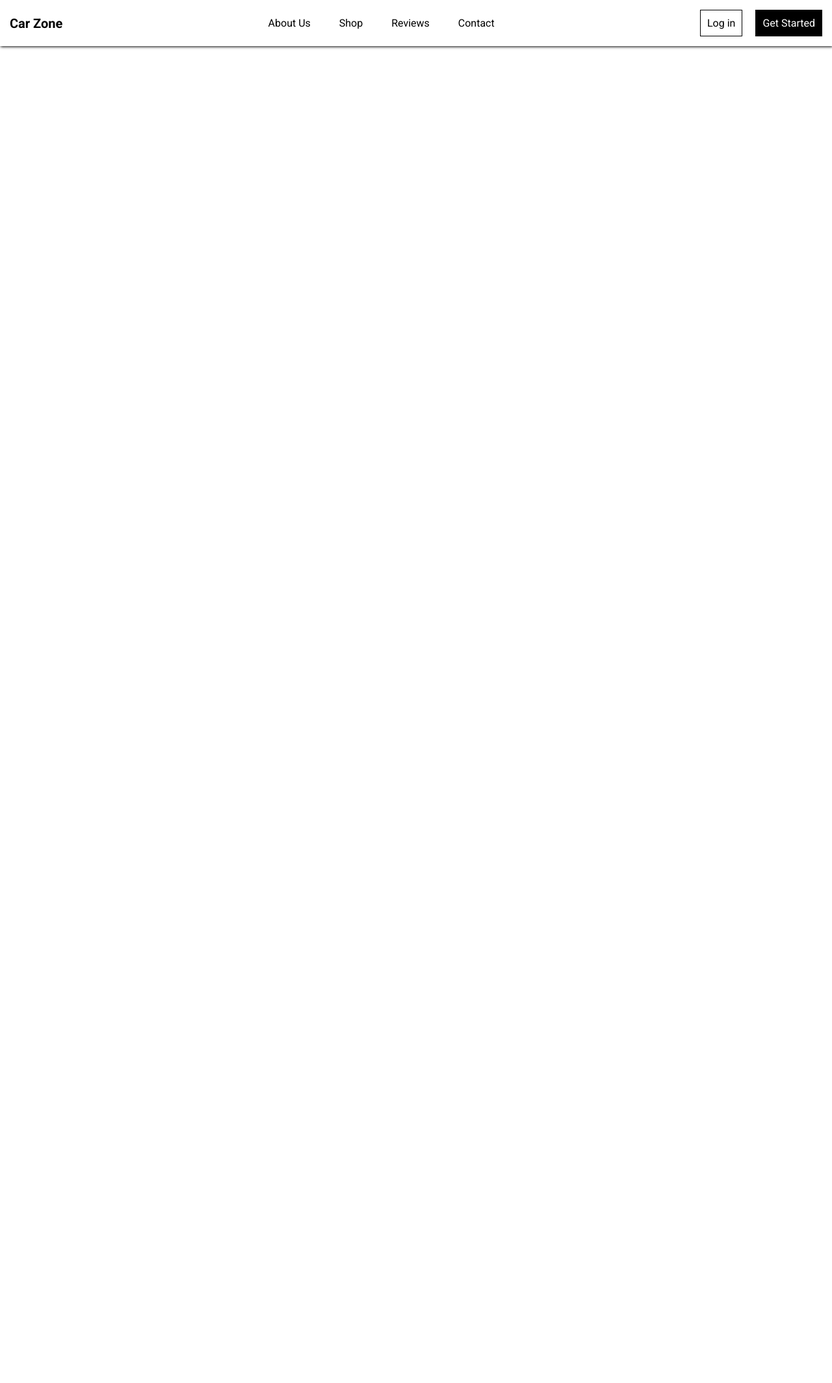
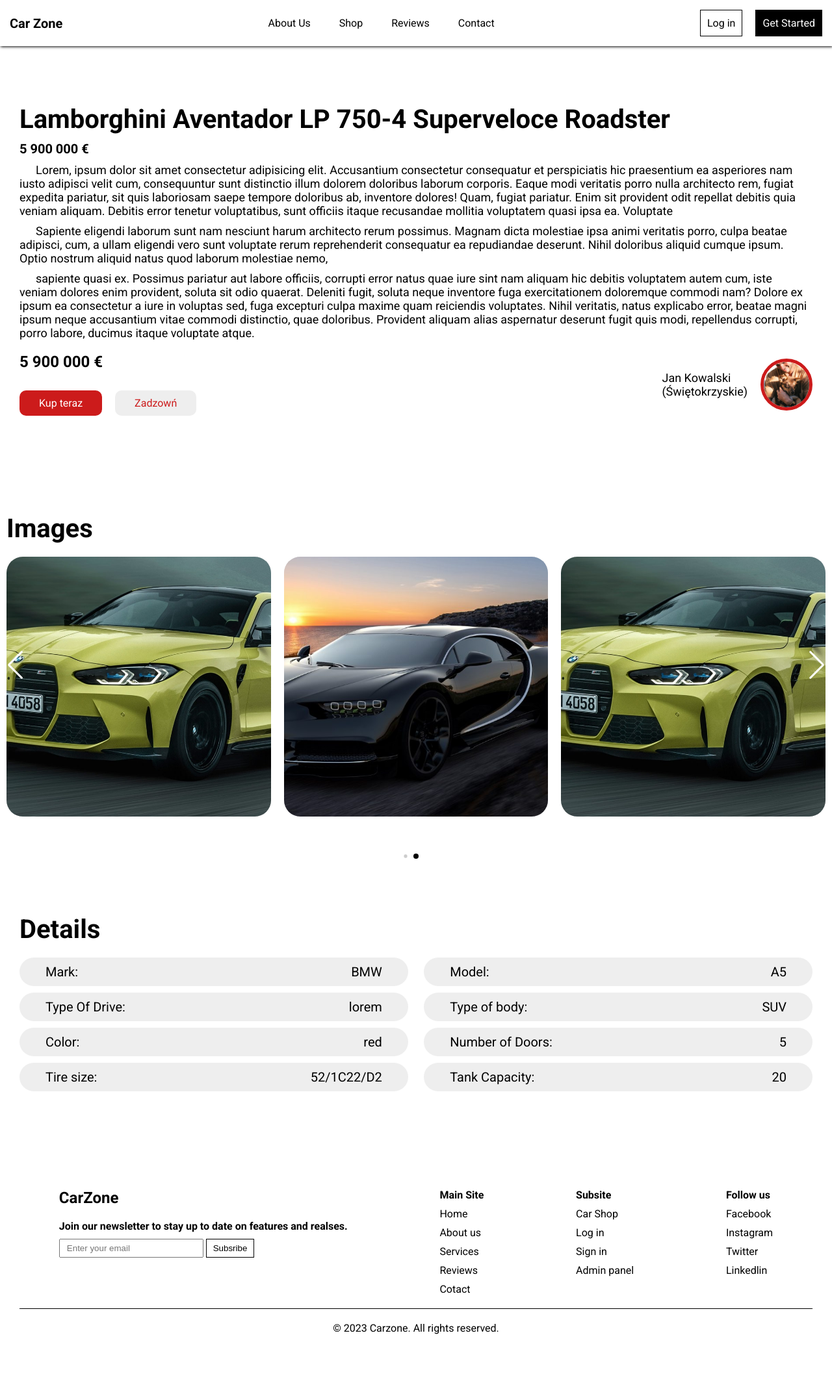
Before and after one commit to MaciejMi/CarZone, a PHP site: page /site/car.html in a window 1280 px wide. Shown: the whole page at 65% size. Before the commit the page ends 75 px from the top, so only its background shows below. Run offline with PHP 8.4, Linux system fonts and the light colour scheme.

Commit message:
add car site

```diff
--- a/css/style.css
+++ b/css/style.css
@@ -547,6 +547,75 @@
   color: #fff;
 }
 
+.car {
+  padding-top: 16rem;
+}
+.car .info {
+  display: flex;
+  align-items: center;
+  justify-content: space-between;
+  flex-wrap: wrap;
+  gap: 2rem;
+}
+.car .profile {
+  justify-content: flex-end;
+  display: flex;
+  align-items: center;
+  gap: 2rem;
+}
+.car .profile p {
+  font-size: 1.8rem;
+}
+.car .profile img {
+  border: 5px solid #cc1b1b;
+  border-radius: 50%;
+  width: 80px;
+  height: 80px;
+}
+.car .cost {
+  display: flex;
+  flex-direction: column;
+  gap: 3rem;
+}
+.car .cost div {
+  display: flex;
+  flex-direction: column;
+  gap: 2rem;
+}
+.car .cost a {
+  padding: 1rem 3rem;
+  background-color: #cc1b1b;
+  color: #fff;
+  border-radius: 10px;
+}
+.car .cost a:last-of-type {
+  background-color: #eee;
+  color: #cc1b1b;
+}
+.car .section__text-box {
+  gap: 1rem;
+  width: 100%;
+}
+.car .section__text-box p {
+  text-indent: 25px;
+}
+
+.details div {
+  display: flex;
+  justify-content: space-between;
+  gap: 1rem;
+  flex-wrap: wrap;
+}
+.details div p {
+  padding: 1rem 4rem;
+  display: flex;
+  width: 100%;
+  justify-content: space-between;
+  font-size: 1.8rem;
+  border-radius: 25px;
+  background-color: #eee;
+}
+
 @media (min-width: 576px) {
   .header__image .bg-shadow .text-content h1 {
     font-size: 4.5rem;
@@ -580,6 +649,18 @@
   }
   .shop-filter form div {
     width: 45%;
+  }
+  .car .cost {
+    display: flex;
+    flex-direction: column;
+    gap: 3rem;
+  }
+  .car .cost div {
+    flex-direction: row;
+  }
+  .details div p {
+    width: 49%;
+    font-size: 2rem;
   }
 }
 @media (min-width: 768px) {
--- a/js/main.js
+++ b/js/main.js
@@ -17,10 +17,10 @@
 	tankCapacityOutput.textContent = 'Tank Capacity: ' + tankCapacityInput.value + ' L';
 });
 minimumCostInput.addEventListener('input', () => {
-	minimumCostOutput.textContent = 'Minimum cost: ' + minimumCostInput.value + ' ' + '000' + '€';
+	minimumCostOutput.textContent = 'Minimum cost: ' + minimumCostInput.value + ' ' + '000' + ' €';
 });
 maximumCostInput.addEventListener('input', () => {
-	maximumCostOutput.textContent = 'Maximum cost: ' + maximumCostInput.value + ' ' + '000' + '€';
+	maximumCostOutput.textContent = 'Maximum cost: ' + maximumCostInput.value + ' ' + '000' + ' €';
 });
 
 const removeActiveHandler = () => {
--- a/scss/style.scss
+++ b/scss/style.scss
@@ -576,6 +576,77 @@
 	}
 }
 
+.car {
+	padding-top: 16rem;
+	.info {
+		display: flex;
+		align-items: center;
+		justify-content: space-between;
+		flex-wrap: wrap;
+		gap: 2rem;
+	}
+	.profile {
+		justify-content: flex-end;
+		display: flex;
+		align-items: center;
+		gap: 2rem;
+		p {
+			font-size: 1.8rem;
+		}
+		img {
+			border: 5px solid c.$red;
+			border-radius: 50%;
+			width: 80px;
+			height: 80px;
+		}
+	}
+	.cost {
+		display: flex;
+		flex-direction: column;
+		gap: 3rem;
+		div {
+			display: flex;
+			flex-direction: column;
+			gap: 2rem;
+		}
+		a {
+			padding: 1rem 3rem;
+			background-color: c.$red;
+			color: #fff;
+			border-radius: 10px;
+			&:last-of-type {
+				background-color: #eee;
+				color: c.$red;
+			}
+		}
+	}
+	.section__text-box {
+		gap: 1rem;
+		width: 100%;
+		p {
+			text-indent: 25px;
+		}
+	}
+}
+
+.details {
+	div {
+		display: flex;
+		justify-content: space-between;
+		gap: 1rem;
+		flex-wrap: wrap;
+		p {
+			padding: 1rem 4rem;
+			display: flex;
+			width: 100%;
+			justify-content: space-between;
+			font-size: 1.8rem;
+			border-radius: 25px;
+			background-color: #eee;
+		}
+	}
+}
+
 @media (min-width: 576px) {
 	.header {
 		&__image {
@@ -626,6 +697,24 @@
 
 			div {
 				width: 45%;
+			}
+		}
+	}
+	.car {
+		.cost {
+			display: flex;
+			flex-direction: column;
+			gap: 3rem;
+			div {
+				flex-direction: row;
+			}
+		}
+	}
+	.details {
+		div {
+			p {
+				width: 49%;
+				font-size: 2rem;
 			}
 		}
 	}
--- a/site/car.html
+++ b/site/car.html
@@ -18,6 +18,11 @@
     <link rel="preconnect" href="https://fonts.googleapis.com">
     <link rel="preconnect" href="https://fonts.gstatic.com" crossorigin>
     <link href="https://fonts.googleapis.com/css2?family=Roboto:wght@300;400;700&display=swap" rel="stylesheet">
+    <!-- Swiper scripts -->
+    <script src="../js/swiper-bundle.min.js" defer></script>
+    <script src="../js/swiper.js" defer></script>
+    <!-- Swiper CSS -->
+    <link rel="stylesheet" href="../css/swiper-bundle.min.css" />
     <!-- CSS -->
     <link rel="stylesheet" href="../css/style.css">
     <!-- Main script js -->
@@ -25,6 +30,7 @@
 </head>
 
 <body>
+
     <nav class="nav">
         <div class="wrapper">
             <a href="#" class="nav__title">Car Zone</a>
@@ -53,7 +59,125 @@
             <a href="#" class="nav__item nav__button">Get Started</a>
         </div>
     </nav>
-
+    <main class="main">
+        <section class="section car">
+            <div class="section__text-box">
+                <h1 class="section__header">Lamborghini Aventador LP 750-4 Superveloce Roadster
+                </h1>
+                <h2 class="section__title">5 900 000 €</h2>
+                <p class="section__description">
+                    Lorem, ipsum dolor sit amet consectetur adipisicing elit. Accusantium consectetur consequatur et
+                    perspiciatis hic praesentium ea asperiores nam iusto adipisci velit cum, consequuntur sunt
+                    distinctio illum dolorem doloribus laborum corporis. Eaque modi veritatis porro nulla architecto
+                    rem, fugiat expedita pariatur, sit quis laboriosam saepe tempore doloribus ab, inventore dolores!
+                    Quam, fugiat pariatur. Enim sit provident odit repellat debitis quia veniam aliquam. Debitis error
+                    tenetur voluptatibus, sunt officiis itaque recusandae mollitia voluptatem quasi ipsa ea.
+                    Voluptate
+                </p>
+                <p class="section__description">
+                    Sapiente eligendi laborum sunt nam nesciunt harum
+                    architecto rerum possimus. Magnam dicta molestiae ipsa animi veritatis porro, culpa beatae adipisci,
+                    cum, a ullam eligendi vero sunt voluptate rerum reprehenderit consequatur ea repudiandae deserunt.
+                    Nihil doloribus aliquid cumque ipsum. Optio nostrum aliquid natus quod laborum molestiae nemo,</p>
+                <p class="section__description">
+                    sapiente quasi ex. Possimus pariatur aut labore officiis, corrupti
+                    error natus quae iure sint nam
+                    aliquam hic debitis voluptatem autem cum, iste veniam dolores enim provident, soluta sit odio
+                    quaerat. Deleniti fugit, soluta neque inventore fuga exercitationem doloremque commodi nam? Dolore
+                    ex ipsum ea consectetur a iure in voluptas sed, fuga excepturi culpa maxime quam reiciendis
+                    voluptates. Nihil veritatis, natus explicabo error, beatae magni ipsum neque accusantium vitae
+                    commodi distinctio, quae doloribus. Provident aliquam alias aspernatur deserunt fugit quis modi,
+                    repellendus corrupti, porro labore, ducimus itaque voluptate atque.
+                </p>
+            </div>
+            <div class="info">
+                <div class="cost">
+                    <h2>5 900 000 €</h2>
+                    <div>
+                        <a href="#">Kup teraz</a>
+                        <a href="#">Zadzowń</a>
+                    </div>
+                </div>
+                <a href='#' class="profile">
+                    <div class="div">
+                        <p>Jan Kowalski</p>
+                        <p>(Świętokrzyskie)</p>
+                    </div>
+                    <img src="../img/customer3.jpg" alt="">
+                </a>
+            </div>
+        </section>
+        <section class="section swiper">
+            <div class="section__text-box">
+                <h3 class="section__header">Images</h3>
+            </div>
+            <div class="slide-container">
+                <div class="card-wrapper swiper-wrapper">
+                    <div class="card swiper-slide">
+                        <img src="../img/offer2.jpg" class="card__img">
+                    </div>
+                    <div class="card swiper-slide">
+                        <img src="../img/offer3.jpg" class="card__img">
+                    </div>
+                </div>
+            </div>
+            <div class="swiper-button-next swiper-navBtn"></div>
+            <div class="swiper-button-prev swiper-navBtn"></div>
+            <div class="swiper-pagination"></div>
+        </section>
+        <section class="section details">
+            <div class="section__text-box">
+                <h3 class="section__header">Details</h3>
+            </div>
+            <div>
+                <p><span>Mark:</span><span>BMW</span></p>
+                <p><span>Model:</span> <span> A5</span></p>
+                <p><span>Type Of Drive:</span> <span> lorem</span></p>
+                <p><span>Type of body:</span> <span> SUV</span></p>
+                <p><span>Color:</span><span> red</span></p>
+                <p><span>Number of Doors:</span><span> 5</span></p>
+                <p><span>Tire size:</span> <span> 52/1C22/D2</span></p>
+                <p><span>Tank Capacity:</span> <span> 20</span></p>
+            </div>
+        </section>
+    </main>
+    <footer class="footer section">
+        <div class="footer__top">
+            <div class="newsletter">
+                <h2>CarZone</h2>
+                <p>Join our newsletter to stay up to date on features and realses.</p>
+                <form action="">
+                    <input type="text" placeholder="Enter your email">
+                    <button type="submit">Subsribe</button>
+                </form>
+            </div>
+            <div>
+                <p>Main Site</p>
+                <a href="#">Home</a>
+                <a href="#">About us</a>
+                <a href="#">Services</a>
+                <a href="#">Reviews</a>
+                <a href="#">Cotact</a>
+            </div>
+            <div>
+                <p>Subsite</p>
+                <a href="#">Car Shop</a>
+                <a href="#">Log in</a>
+                <a href="#">Sign in</a>
+                <a href="#">Admin panel</a>
+            </div>
+            <div>
+                <p>Follow us</p>
+                <a href="#">Facebook</a>
+                <a href="#">Instagram</a>
+                <a href="#">Twitter</a>
+                <a href="#">Linkedlin</a>
+            </div>
+        </div>
+        <div class="footer__bottom">
+            <p>&copy; 2023 Carzone. All rights reserved.</p>
+        </div>
+    </footer>
 </body>
 
 </html>
```
Also changed, not shown: 1 other file.
